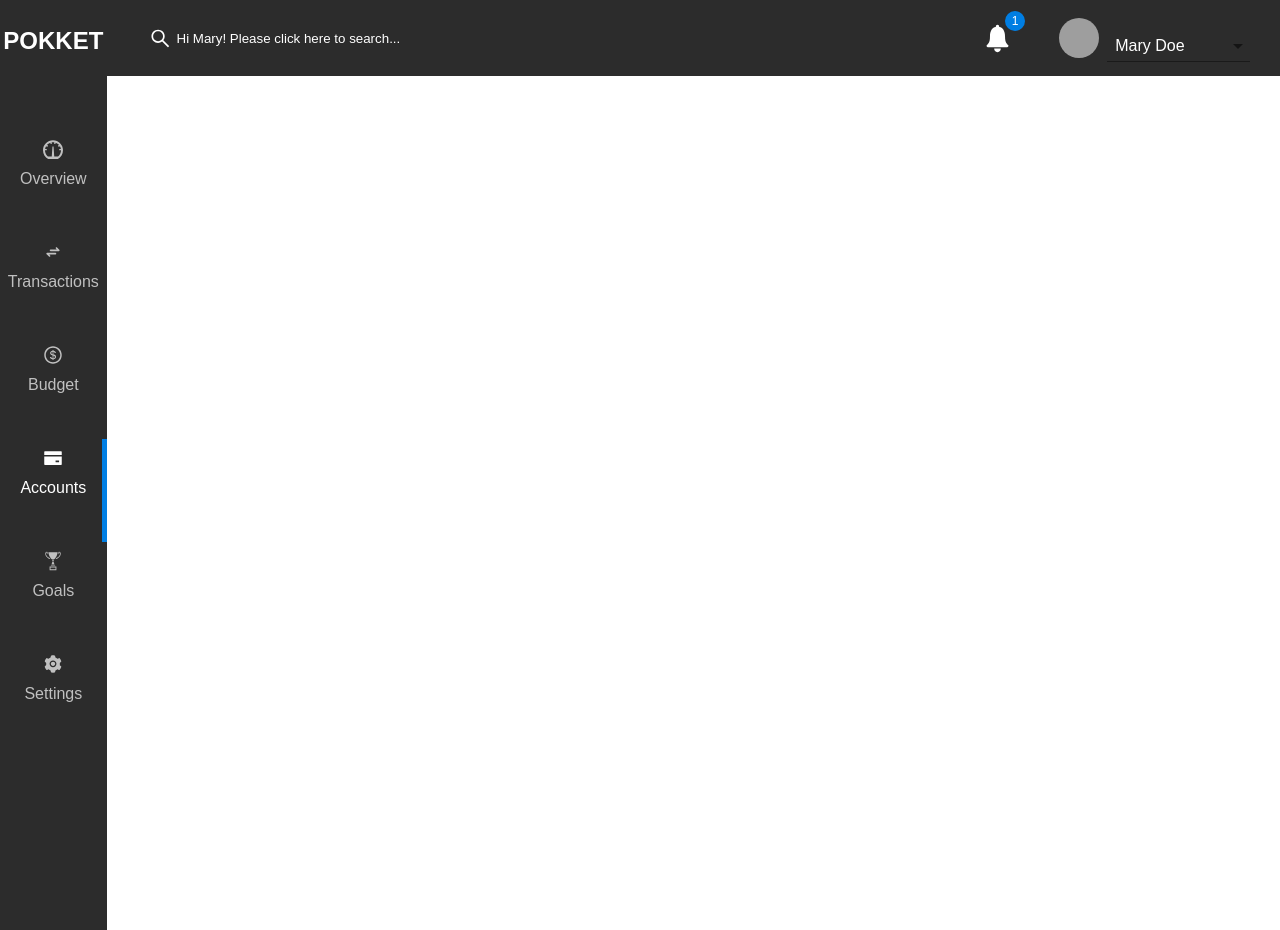
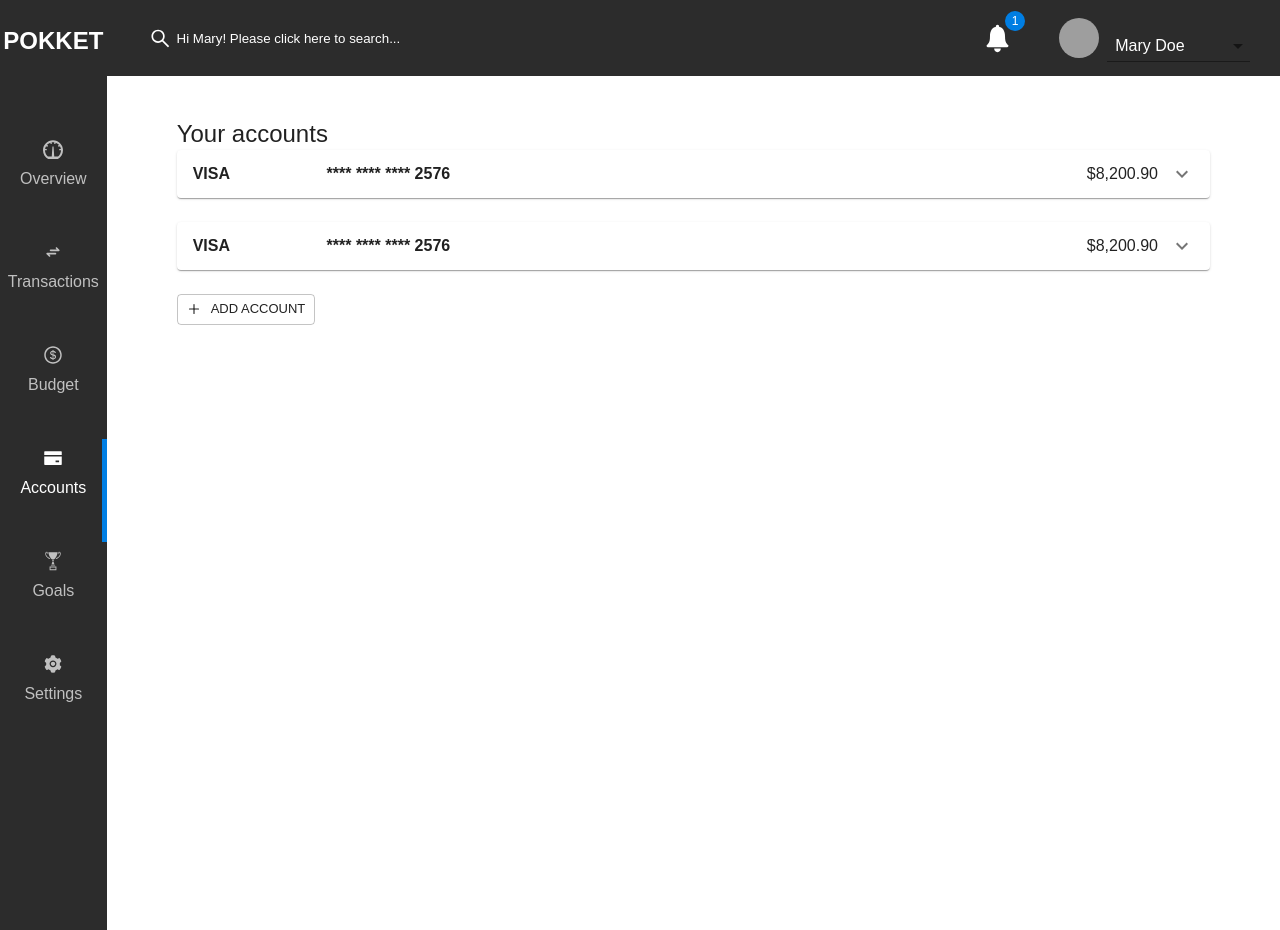
Before and after one commit to joshuabgutierrez/pokket, a React (Create React App) app in the folder pokket-front-end/: page /accounts in a window 1280 px wide. Both pictures are taken after a click on the tab "Accounts". Built offline with nearby package versions, Linux system fonts and the light colour scheme; grey boxes are pictures that could not be loaded.

Commit message:
Worked on accounts tab UI

```diff
--- /dev/null
+++ b/pokket-front-end/src/Components/Accounts/AccountInfo.js
@@ -0,0 +1,76 @@
+import React from 'react';
+import { makeStyles } from '@material-ui/core/styles';
+import Accordion from '@material-ui/core/Accordion';
+import AccordionDetails from '@material-ui/core/AccordionDetails';
+import AccordionSummary from '@material-ui/core/AccordionSummary';
+import Typography from '@material-ui/core/Typography';
+import { MdExpandMore } from 'react-icons/md';
+import Balance from '../DashboardContent/Balance';
+import { Button, Grid, List, ListItem, ListItemText } from '@material-ui/core';
+import CardListItem from './CardListItem';
+
+const useStyles = makeStyles({
+	root: {
+		width: '100%'
+	},
+	heading: { marginRight: '10%', fontWeight: '900' },
+	secondary: { flex: '50%', fontWeight: '900' }
+});
+
+export default function AccounInfo() {
+	const classes = useStyles();
+	const [ expanded, setExpanded ] = React.useState(false);
+
+	const handleChange = (panel) => (event, isExpanded) => {
+		setExpanded(isExpanded ? panel : false);
+	};
+
+	return (
+		<div className={classes.root}>
+			<Accordion expanded={expanded === 'panel1'} onChange={handleChange('panel1')}>
+				<AccordionSummary expandIcon={<MdExpandMore />} aria-controls="panel1bh-content" id="panel1bh-header">
+					<Typography className={classes.heading}>VISA</Typography>
+					<Typography className={classes.secondary}>**** **** **** 2576</Typography>
+					<Typography>$8,200.90</Typography>
+				</AccordionSummary>
+				<AccordionDetails>
+					<Grid container justify="center" spacing={2}>
+						<Grid item xs={12} m={8} md={6} lg={4}>
+							<Balance />
+						</Grid>
+						<Grid item xs={12} sm={12} md={12} lg={12}>
+							<List component="nav" className={classes.root} aria-label="mailbox folders">
+								<CardListItem />
+								<ListItem button divider>
+									<ListItemText primary="Account Number" />
+									<ListItemText primary="1234 1234 1234 1234" />
+								</ListItem>
+								<ListItem button divider>
+									<ListItemText primary="Card Number" />
+									<ListItemText primary="**** **** **** 2576" />
+								</ListItem>
+								<ListItem button divider>
+									<ListItemText primary="Cardholder" />
+									<ListItemText primary="Mary Doe" />
+								</ListItem>
+								<ListItem button divider>
+									<ListItemText primary="Expiration Date" />
+									<ListItemText primary="12/2020" />
+								</ListItem>
+								<ListItem button>
+									<ListItemText primary="Available Amount" />
+									<ListItemText primary="8,200.90 USD" />
+								</ListItem>
+							</List>
+						</Grid>
+						<Grid item sm={12} md={12} lg={12}>
+							<Button size="small" variant="contained">
+								Edit Info
+							</Button>
+						</Grid>
+					</Grid>
+				</AccordionDetails>
+			</Accordion>
+		</div>
+	);
+}
--- /dev/null
+++ b/pokket-front-end/src/Components/Accounts/AccountModal.js
@@ -0,0 +1,49 @@
+import { Backdrop, Fade, makeStyles, Modal } from '@material-ui/core';
+import React, { useContext } from 'react';
+import { ModalContext } from '../../Contexts/ModalContext';
+import NewAccountForm from '../Accounts/NewAccountForm';
+
+const useStyles = makeStyles((theme) => ({
+	modal: {
+		display: 'flex',
+		alignItems: 'center',
+		justifyContent: 'center'
+	},
+	paper: {
+		backgroundColor: theme.palette.background.paper,
+		border: '2px solid #000',
+		boxShadow: theme.shadows[5],
+		padding: theme.spacing(2, 4, 3),
+		width: '50%'
+	}
+}));
+
+function AccountModal() {
+	const classes = useStyles();
+	const { isModalOpen, handleClose } = useContext(ModalContext);
+	return (
+		<React.Fragment>
+			<Modal
+				aria-labelledby="transition-modal-title"
+				aria-describedby="transition-modal-description"
+				className={classes.modal}
+				open={isModalOpen}
+				onClose={handleClose}
+				closeAfterTransition
+				BackdropComponent={Backdrop}
+				BackdropProps={{
+					timeout: 500
+				}}
+			>
+				<Fade in={isModalOpen}>
+					<div className={classes.paper}>
+						<h2 id="transition-modal-title">New Account</h2>
+						<NewAccountForm />
+					</div>
+				</Fade>
+			</Modal>
+		</React.Fragment>
+	);
+}
+
+export default AccountModal;
--- /dev/null
+++ b/pokket-front-end/src/Components/Accounts/Accounts.js
@@ -0,0 +1,32 @@
+import React, { useContext } from 'react';
+import Typography from '@material-ui/core/Typography';
+import { Button, Grid } from '@material-ui/core';
+import AccountInfo from './AccountInfo';
+import { BsPlus } from 'react-icons/bs';
+import AccountModal from './AccountModal';
+import { ModalContext } from '../../Contexts/ModalContext';
+
+function Accounts() {
+	const { handleOpen } = useContext(ModalContext);
+	return (
+		<div>
+			<Typography variant="h5">Your accounts</Typography>
+			<Grid container spacing={3}>
+				<Grid item xs={12} sm={12} md={12} lg={12}>
+					<AccountInfo />
+				</Grid>
+				<Grid item xs={12} sm={12} md={12} lg={12}>
+					<AccountInfo />
+				</Grid>
+				<Grid item xs={12} sm={12} md={12} lg={12}>
+					<Button variant="outlined" size="small" startIcon={<BsPlus />} onClick={handleOpen}>
+						Add account
+					</Button>
+				</Grid>
+			</Grid>
+			<AccountModal />
+		</div>
+	);
+}
+
+export default Accounts;
--- /dev/null
+++ b/pokket-front-end/src/Components/Accounts/CardListItem.js
@@ -0,0 +1,23 @@
+import { ListItem, ListItemText, makeStyles } from '@material-ui/core';
+import React from 'react';
+
+const useStyles = makeStyles({
+	primary: {
+		fontWeight: 'bold',
+		textAlign: 'right'
+	}
+});
+
+function CardListItem() {
+	const classes = useStyles();
+	return (
+		<React.Fragment>
+			<ListItem button divider>
+				<ListItemText primary="Card Name" />
+				<ListItemText primary="Visa Classic" classes={{ primary: classes.primary }} />
+			</ListItem>
+		</React.Fragment>
+	);
+}
+
+export default CardListItem;
--- /dev/null
+++ b/pokket-front-end/src/Components/Accounts/NewAccountForm.js
@@ -0,0 +1,37 @@
+import React from 'react';
+import { Button, Grid } from '@material-ui/core';
+import TextField from '@material-ui/core/TextField';
+
+function NewAccountForm() {
+	return (
+		<React.Fragment>
+			<Grid container spacing={3}>
+				<Grid item lg={6}>
+					<TextField type="text" label="Card Name" />
+				</Grid>
+				<Grid item lg={6}>
+					<TextField type="number" label="Account Number" />
+				</Grid>
+				<Grid item lg={6}>
+					<TextField type="number" label="Card Number" />
+				</Grid>
+				<Grid item lg={6}>
+					<TextField type="text" label="Card Holder" />
+				</Grid>
+				<Grid item lg={6}>
+					<TextField type="text" label="Expiration Date" />
+				</Grid>
+				<Grid item lg={6}>
+					<TextField type="number" label="Available Amount" />
+				</Grid>
+				<Grid item lg={6}>
+					<Button variant="contained" size="small">
+						Submit
+					</Button>
+				</Grid>
+			</Grid>
+		</React.Fragment>
+	);
+}
+
+export default NewAccountForm;
--- a/pokket-front-end/src/Components/DashboardContent/Balance.js
+++ b/pokket-front-end/src/Components/DashboardContent/Balance.js
@@ -44,7 +44,7 @@ const Balance = () => {
 			<CardFooter>
 				<LeftCardFooter>
 					<p>CardHolder</p>
-					<p>Victoria James</p>
+					<p>Mary Doe</p>
 				</LeftCardFooter>
 				<RightCardFooter>
 					<p>Expires</p>
--- a/pokket-front-end/src/Pages/Home.js
+++ b/pokket-front-end/src/Pages/Home.js
@@ -9,6 +9,7 @@ import Transactions from './Transactions';
 import { TabPanelValueContext } from '../Contexts/TabPanelValueContext';
 import MobileMenu from '../Styles/MobileMenu';
 import Budget from '../Components/Budget/Budget';
+import Accounts from '../Components/Accounts/Accounts';
 
 const HomeContainer = styled.div`
 	background-color: #ffffff;
@@ -62,6 +63,9 @@ const Home = () => {
 							<TabPanel value={value} index={2}>
 								<Budget />
 							</TabPanel>
+							<TabPanel value={value} index={3}>
+								<Accounts />
+							</TabPanel>
 						</Grid>
 					</Grid>
 				</Grid>
```
